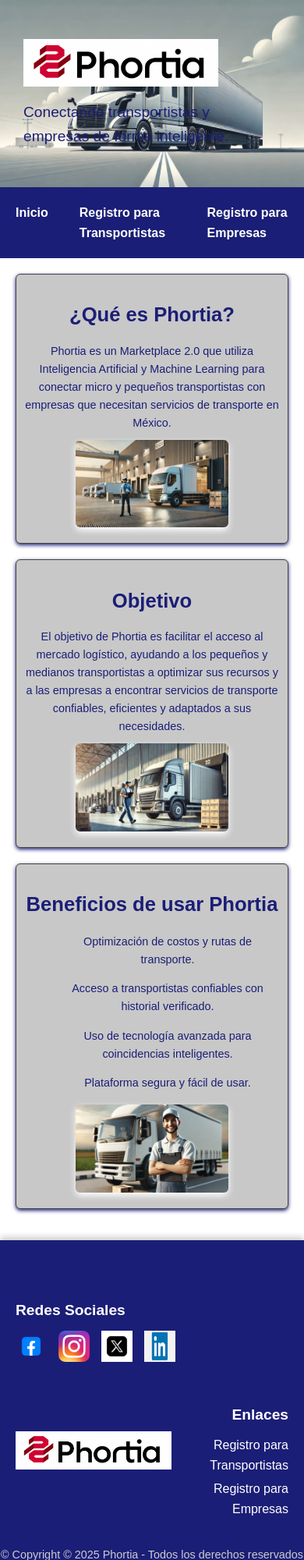
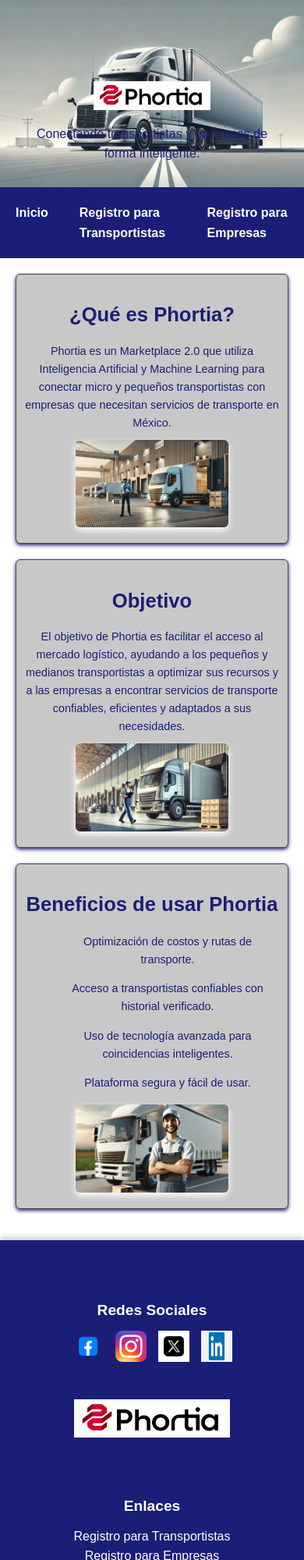
Before and after one commit to MaxOrozco09/phortia, a plain HTML site: page index.html in a window 390 px wide. Shown: the top 2000 px of the page at 78% size. Drawn offline with Linux system fonts and the light colour scheme.

Commit message:
Update styles.css

```diff
--- a/styles.css
+++ b/styles.css
@@ -213,7 +213,6 @@
     color: #ccc;
 }
 
-
 /* Banner Styles */
 .banner {
     position: relative;
@@ -244,7 +243,6 @@
     color: #fff;
     max-width: 300px; /* Límite máximo para el texto */
     padding: 10px; /* Espaciado interno para el contenido */
-
 }
 
 .header-content .logo {
@@ -257,6 +255,49 @@
     margin: 0;
     color: #1b1e76;
 }
+
+/* Responsive Styles */
+@media (max-width: 768px) {
+    /* Banner */
+    .header-content {
+        text-align: center; /* Centrar texto */
+        width: 90%; /* Ajustar ancho */
+        top: 50%;
+        left: 50%;
+        transform: translate(-50%, -50%);
+    }
+
+    .header-content .logo {
+        max-width: 150px; /* Reducir tamaño del logo */
+        margin: 0 auto 10px; /* Centrar y añadir margen inferior */
+    }
+
+    .header-content p {
+        font-size: 1em; /* Reducir tamaño del texto */
+    }
+
+    /* Footer */
+    .footer-container {
+        flex-direction: column; /* Apilar secciones */
+        align-items: center; /* Centrar contenido */
+        gap: 20px;
+    }
+
+    .footer-section, .footer-logo {
+        flex: 1 1 auto; /* Ajustar el ancho */
+        text-align: center; /* Centrar contenido */
+        margin: 10px 0;
+    }
+
+    .social-icons {
+        justify-content: center; /* Centrar íconos */
+    }
+
+    .footer-links li {
+        margin: 0 10px; /* Reducir margen entre enlaces */
+    }
+}
+
 
 /* General Styles for Forms */
 .registration-form {
```
